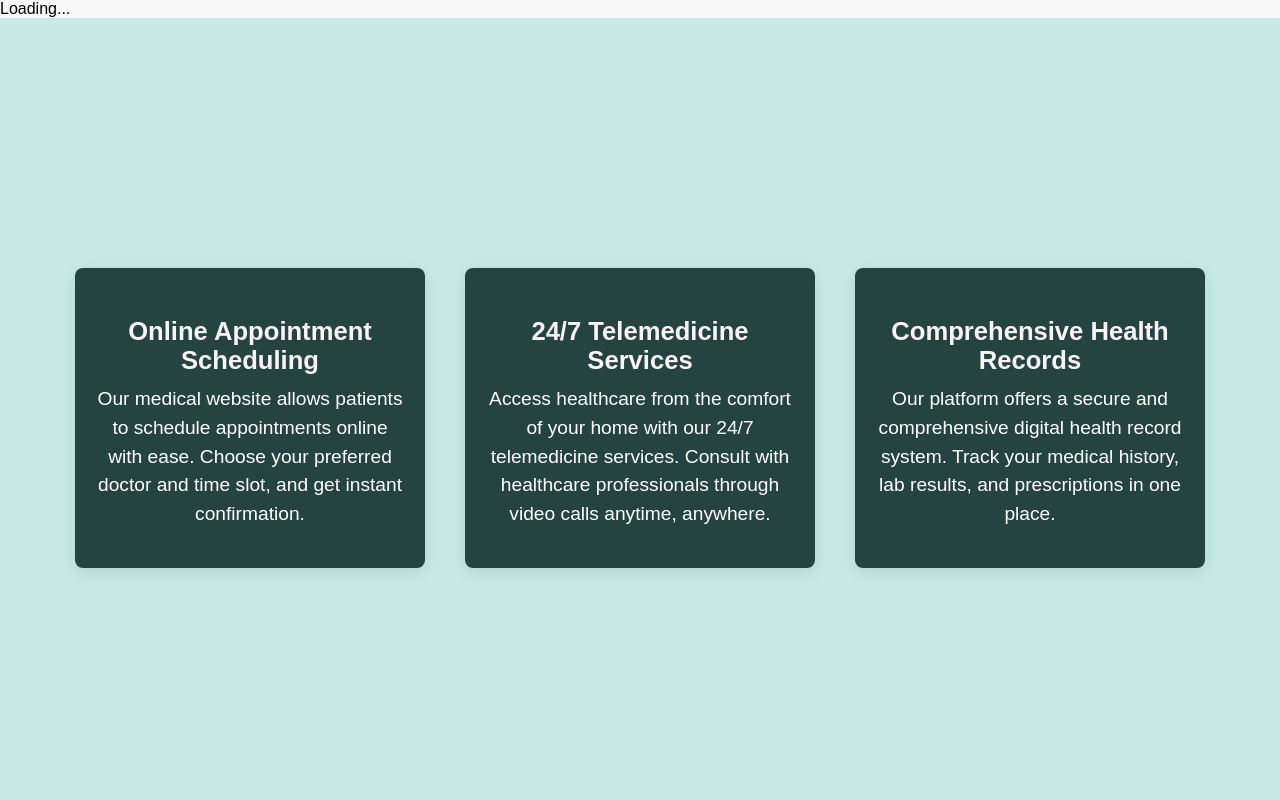
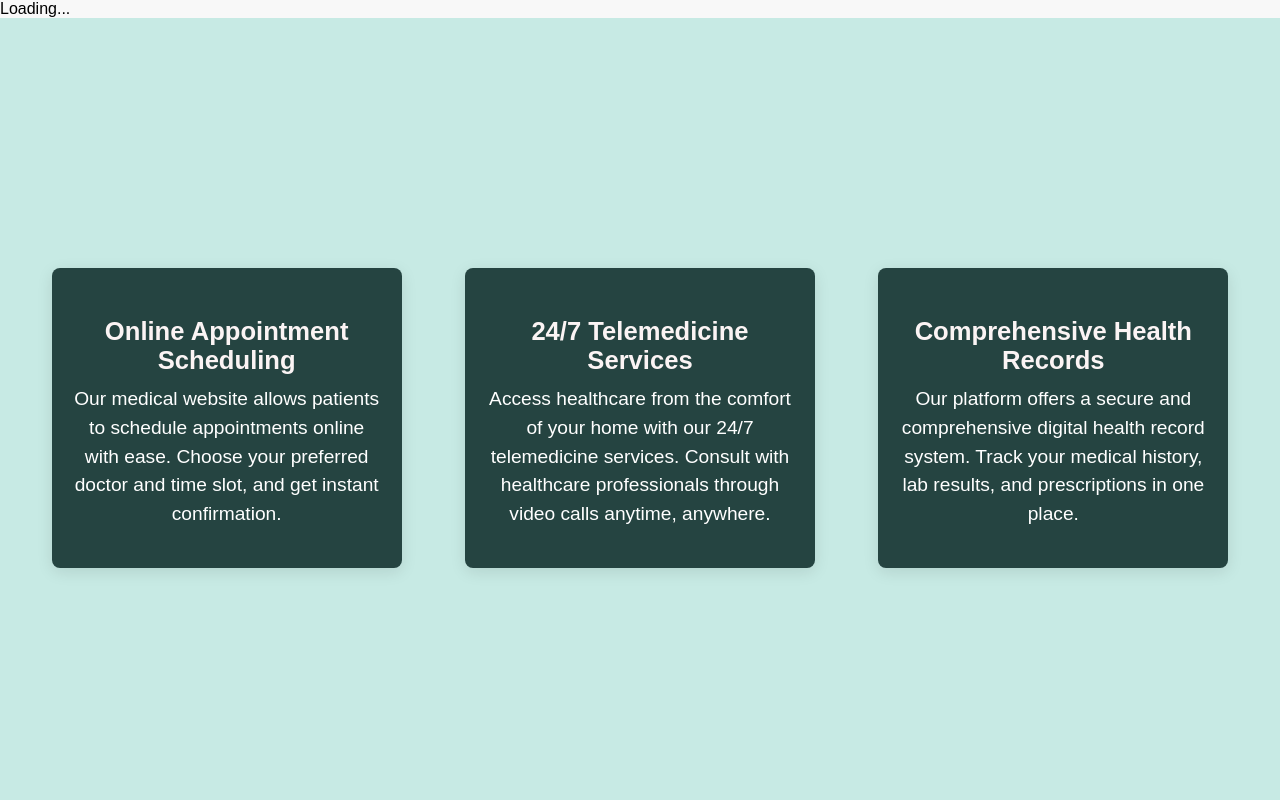
Before and after one commit to upes-open/OSoC-24-Health-Reserve, a React (Vite) app in the folder frontend/: page /dashboard in a window 1280 px wide. Shown: the top 800 px of the page. Built offline with nearby package versions, Linux system fonts and the light colour scheme; a web font is replaced by a local one.

Commit message:
dashboard responsive using flex

```diff
--- a/frontend/src/components/FolderDash/dash.css
+++ b/frontend/src/components/FolderDash/dash.css
@@ -3,12 +3,14 @@
   display: flex;
   justify-content: center;
   align-items: center;
-  /* height: 100vh; */
+  flex-wrap: wrap; /* Allow items to wrap */
+  height: 100vh;
   padding: 20px;
 }
 
 .dash {
-  width: 350px;
+  width: 100%; /* Full width for smaller screens */
+  max-width: 350px; /* Max width for larger screens */
   min-height: 300px;
   margin: 20px;
   padding: 20px;
@@ -46,15 +48,13 @@
   line-height: 1.5;
 }
 
-@media (max-width: 768px) {
+/* Media Query for larger screens */
+@media (min-width: 768px) {
   .dash-container {
-    display: flex;
-    flex-direction: column;
+    justify-content: space-around; /* Space out the items */
+  }
+
+  .dash {
+    flex: 1 1 calc(33% - 40px); /* Flex basis for larger screens */
   }
 }
-
-@media (min-width: 768px) {
-  .dash-container {
-    height: 100vh;
-  }
-}
```
